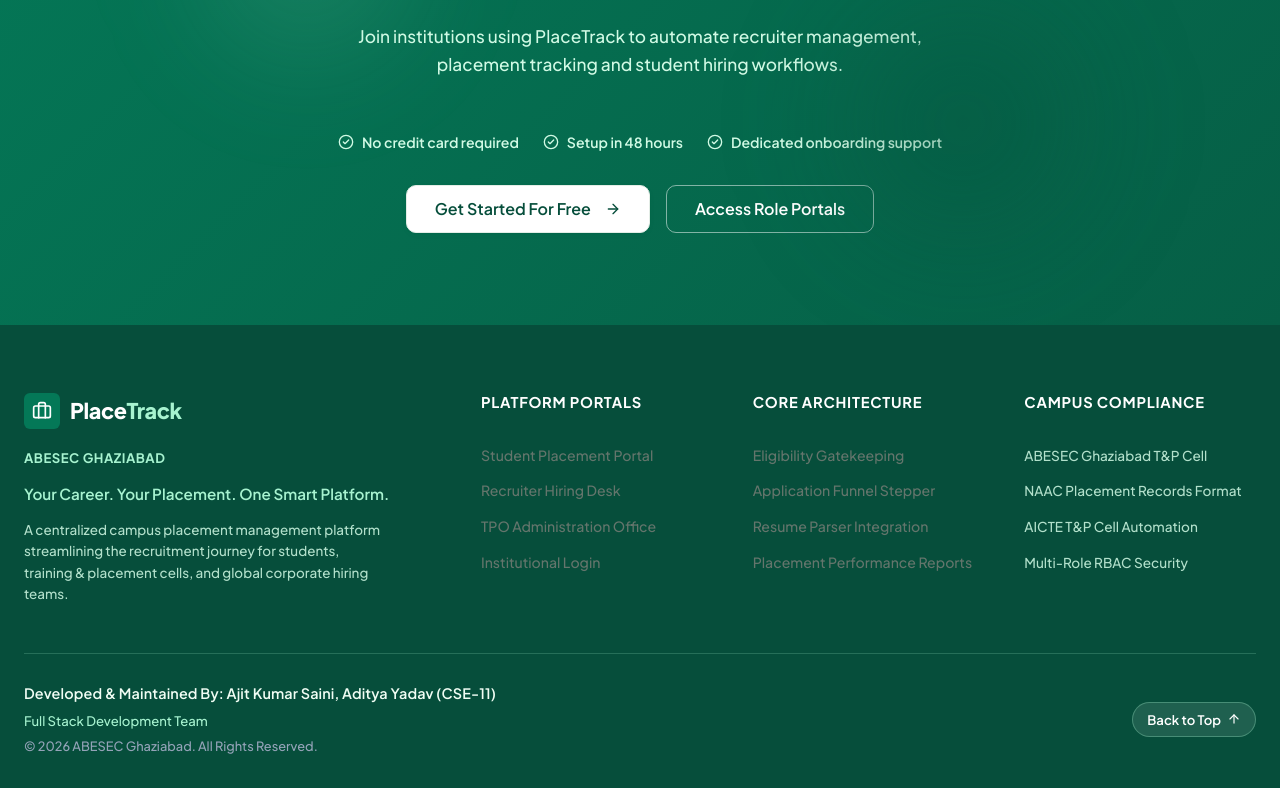
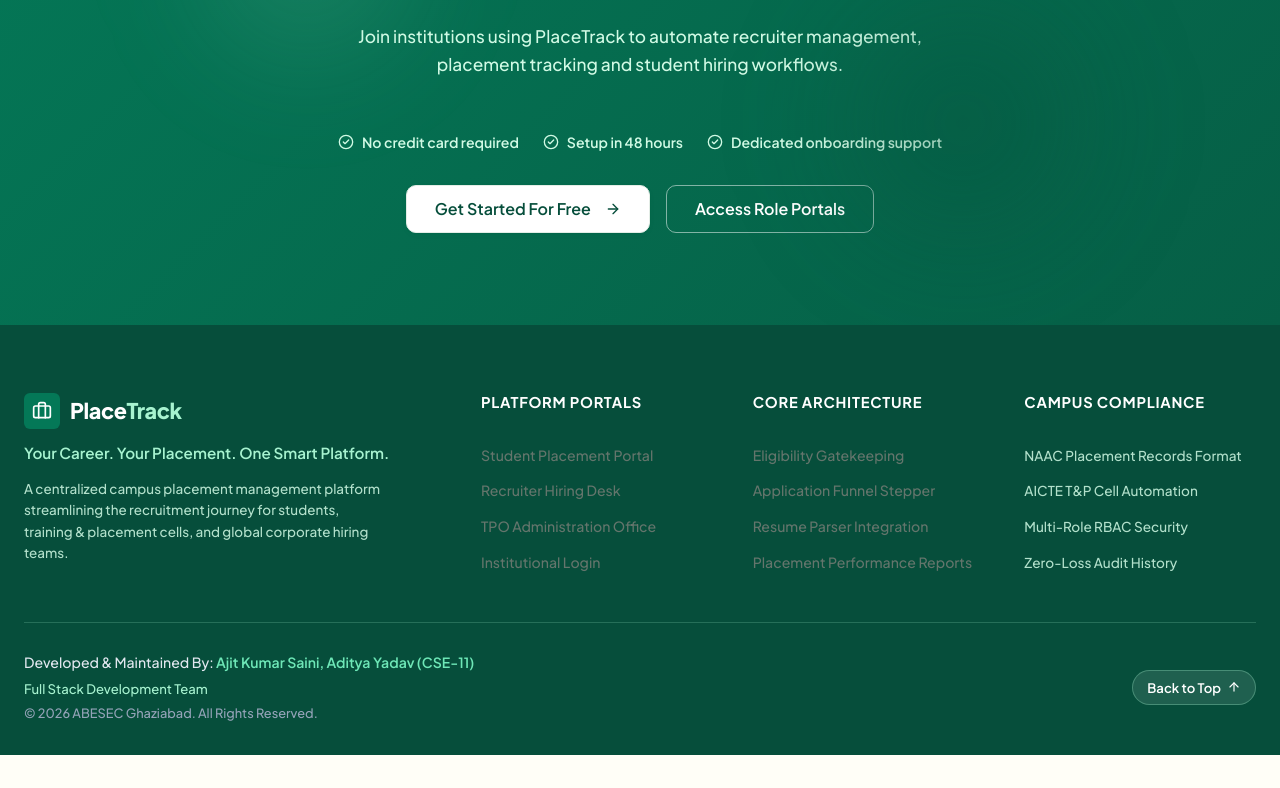
Before and after one commit to ajitkumarsaini02/smart-placement-management-system, a React (Vite) app in the folder frontend/: page / in a window 1280 px wide. Shown: the part 6728-7516 px from the top of the page. After the commit the page ends 7483 px from the top, so only its background shows below. Built offline with nearby package versions, Linux system fonts and the light colour scheme; no server answers.

Commit message:
fix(footer): remove misplaced institution label and clean credits typography

```diff
--- a/frontend/src/App.css
+++ b/frontend/src/App.css
@@ -2745,27 +2745,22 @@
   vertical-align: middle;
 }
 
-.footer-institution {
-  font-size: 0.82rem;
-  font-weight: 700;
-  color: #A7F3D0;
-  letter-spacing: 0.04em;
-  text-transform: uppercase;
-  margin: 6px 0 2px 0;
-}
-
 .footer-credits {
   display: flex;
   flex-direction: column;
-  gap: 5px;
+  gap: 4px;
 }
 
 .footer-dev-by {
-  font-size: 0.9rem;
+  font-size: 0.88rem;
+  font-weight: 500;
+  color: #E2E8F0;
+  margin: 0;
+}
+
+.footer-dev-by span {
+  color: #6EE7B7;
   font-weight: 600;
-  color: #F0FDF4;
-  margin: 0;
-  letter-spacing: 0.01em;
 }
 
 .footer-team-badge {
--- a/frontend/src/components/layout/footer/Footer.jsx
+++ b/frontend/src/components/layout/footer/Footer.jsx
@@ -14,7 +14,6 @@ const Footer = () => {
               <div className="footer-logo-icon"><Briefcase size={20} /></div>
               <span className="footer-brand-name">Place<span className="footer-brand-highlight">Track</span></span>
             </a>
-            <p className="footer-institution">ABESEC Ghaziabad</p>
             <p className="footer-tagline">Your Career. Your Placement. One Smart Platform.</p>
             <p className="footer-description">
               A centralized campus placement management platform streamlining the recruitment journey for students, training & placement cells, and global corporate hiring teams.
@@ -39,7 +38,7 @@ const Footer = () => {
         <div className="footer-bottom">
           <div className="footer-credits">
             <p className="footer-dev-by">
-              Developed &amp; Maintained By: Ajit Kumar Saini, Aditya Yadav (CSE-11)
+              Developed &amp; Maintained By: <span>Ajit Kumar Saini, Aditya Yadav (CSE-11)</span>
             </p>
             <p className="footer-team-badge">Full Stack Development Team</p>
             <p className="footer-copyright">
--- a/frontend/src/components/layout/footer/footerLinks.js
+++ b/frontend/src/components/layout/footer/footerLinks.js
@@ -20,10 +20,10 @@ export const footerColumns = [
   {
     title: 'Campus Compliance',
     items: [
-      'ABESEC Ghaziabad T&P Cell',
       'NAAC Placement Records Format',
       'AICTE T&P Cell Automation',
       'Multi-Role RBAC Security',
+      'Zero-Loss Audit History',
     ],
   },
 ];
```
